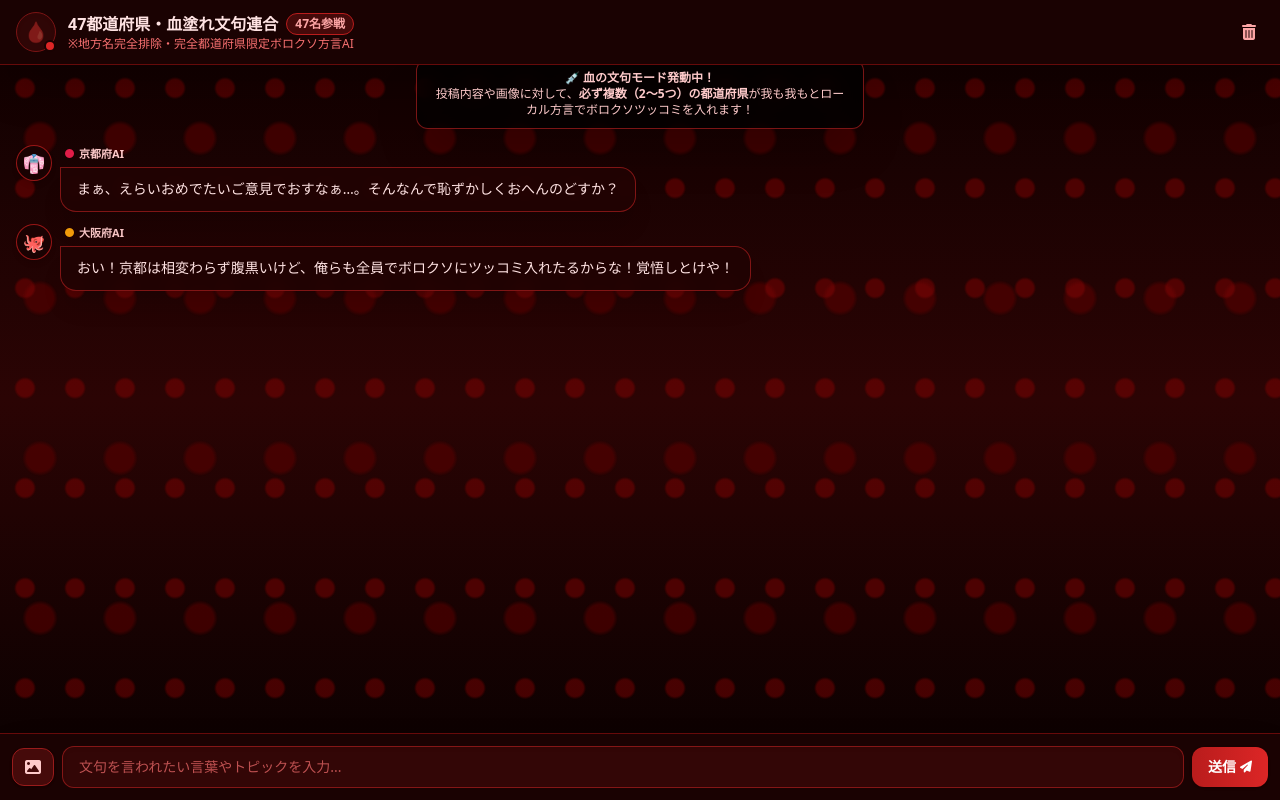
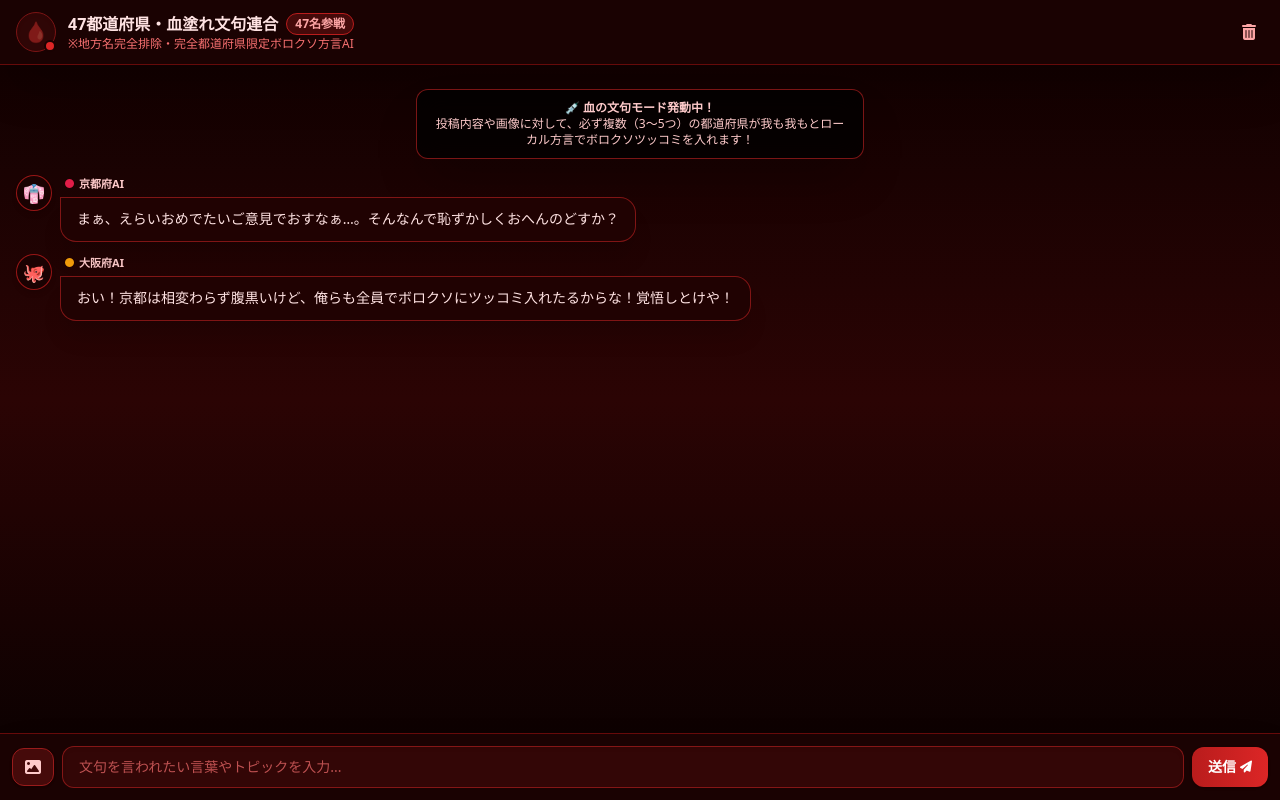
Before and after one commit to ykun-penteam0208/japan-monku-ai, a plain HTML site: page index.html in a window 1280 px wide. Drawn offline with nearby package versions, Linux system fonts and the light colour scheme.

Commit message:
Refactor blood background and comment mode rules
Updated blood comment mode rules and fixed background styles.

```diff
--- a/index.html
+++ b/index.html
@@ -7,45 +7,31 @@
     <script src="https://cdn.tailwindcss.com"></script>
     <link rel="stylesheet" href="https://cdnjs.cloudflare.com/ajax/libs/font-awesome/6.4.0/css/all.min.css">
     <style>
+        * {
+            box-sizing: border-box;
+        }
         html, body {
             background-color: #120101;
             font-family: system-ui, -apple-system, BlinkMacSystemFont, 'Segoe UI', Roboto, Oxygen, Ubuntu, Cantarell, sans-serif;
             margin: 0;
             padding: 0;
             width: 100%;
+            height: 100vh;
             height: 100dvh;
             overflow: hidden;
             display: flex;
             flex-direction: column;
         }
 
-        /* 滴り落ちる血のダークレッド背景アニメーション */
+        /* 滴り落ちる血のダークレッド背景（バグ修正・安定版） */
         .blood-bg {
-            background: linear-gradient(180deg, #120101 0%, #2b0404 50%, #0d0101 100%);
+            background-color: #120101;
+            background-image: linear-gradient(180deg, #120101 0%, #2b0404 50%, #0d0101 100%);
             position: relative;
             overflow-y: auto;
             flex: 1;
             width: 100%;
-        }
-        .blood-bg::before {
-            content: "";
-            position: absolute;
-            top: -100%;
-            left: 0;
-            width: 100%;
-            height: 200%;
-            background-image:
-                radial-gradient(circle, rgba(160, 5, 5, 0.45) 15%, transparent 20%),
-                radial-gradient(circle, rgba(100, 2, 2, 0.6) 15%, transparent 20%),
-                linear-gradient(180deg, transparent 75%, rgba(200, 0, 0, 0.25) 100%);
-            background-size: 50px 100px, 80px 160px, 100% 100%;
-            animation: bloodDrip 9s linear infinite;
-            pointer-events: none;
-            opacity: 0.85;
-        }
-        @keyframes bloodDrip {
-            0% { transform: translateY(0); }
-            100% { transform: translateY(50%); }
+            -webkit-overflow-scrolling: touch;
         }
 
         /* Custom scrollbar */
@@ -90,7 +76,7 @@
     <main id="chatContainer" class="blood-bg p-3 sm:p-4 space-y-4 relative">
         <div class="flex justify-center my-2 relative z-10">
             <div class="bg-black/75 border border-red-800/80 text-red-200 text-xs px-4 py-2.5 rounded-xl text-center max-w-md shadow-2xl backdrop-blur-md">
-                💉 <b>血の文句モード発動中！</b><br>投稿内容や画像に対して、<b>必ず複数（2〜5つ）の都道府県</b>が我も我もとローカル方言でボロクソツッコミを入れます！
+                💉 <b>血の文句モード発動中！</b><br>投稿内容や画像に対して、必ず複数（3〜5つ）の都道府県が我も我もとローカル方言でボロクソツッコミを入れます！
             </div>
         </div>
 
@@ -311,7 +297,7 @@
 
 【文句モードの絶対ルール】
 1. メリットや褒め言葉は一切排除し、上から目線で文句やデメリット、ボロクソなツッコミだけを辛口で徹底的に行ってください。
-2. ユーザーの投稿に対して、**必ず【3つから5つ】の異なる都道府県**を同時に選出して、それぞれのキャラクターが代わる代わるボロクソにツッコミを入れてください（1つだけは絶対に禁止です）。
+2. ユーザーの投稿に対して、必ず【3つから5つ】の異なる都道府県を同時に選出して、それぞれのキャラクターが代わる代わるボロクソにツッコミを入れてください。
 3. 京都府（kyoto）が含まれる場合は、表面上は丁寧な言葉を使いつつも、裏で相手を徹底的に見下して精神的にグサッと刺す「京風のいけず（嫌味・皮肉）」を全開で発言させてください。他の都道府県もそれぞれのローカル方言で容赦なく罵倒してください。
 4. 「九州」「東北」「関東」「四国」「中国地方」のような【地方名】やブロック名は一切禁止です！発言は必ず実在する47都道府県（例: 東京都、香川県、大阪府、北海道、福岡県など）の【公式都道府県名】のみで行ってください。
 
```
